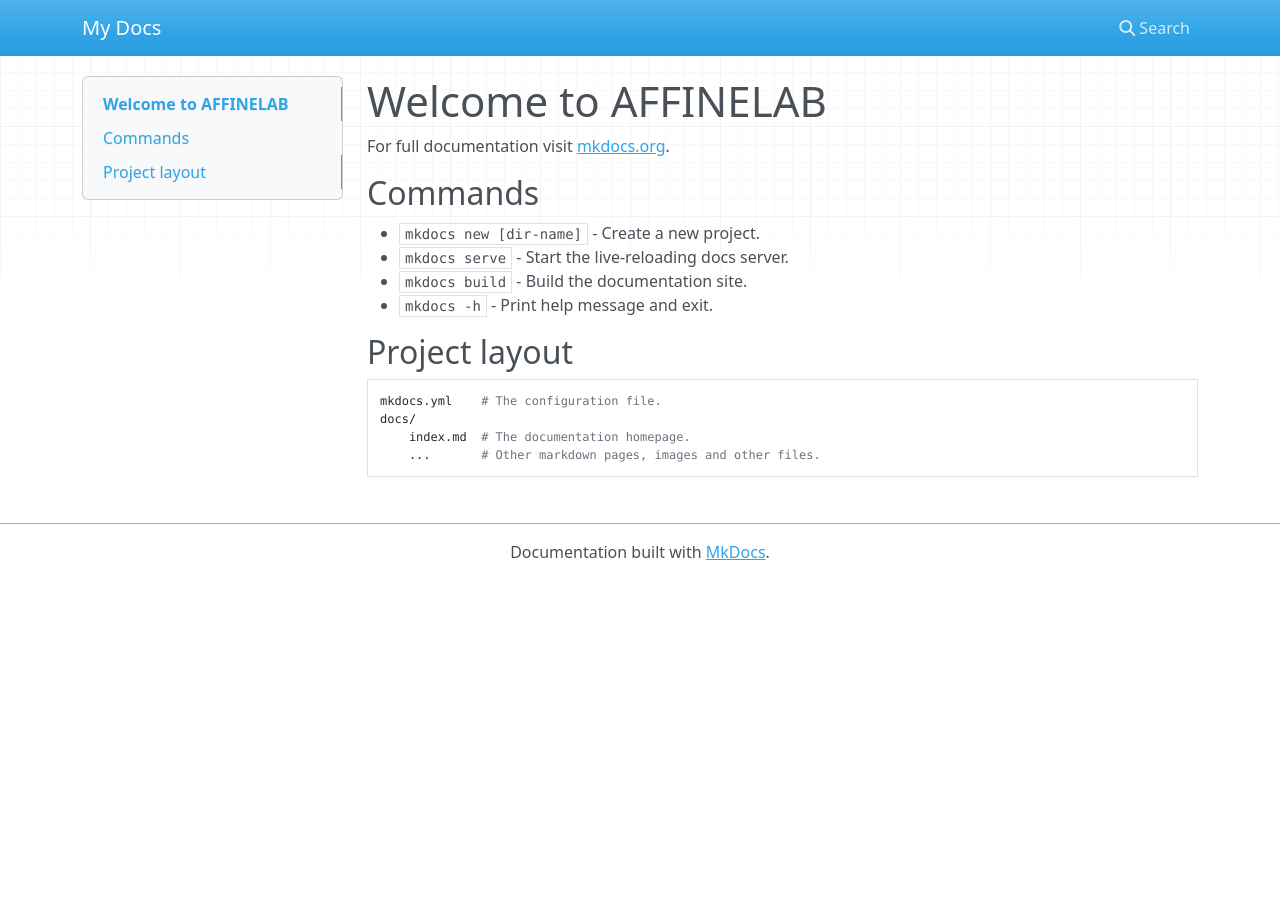
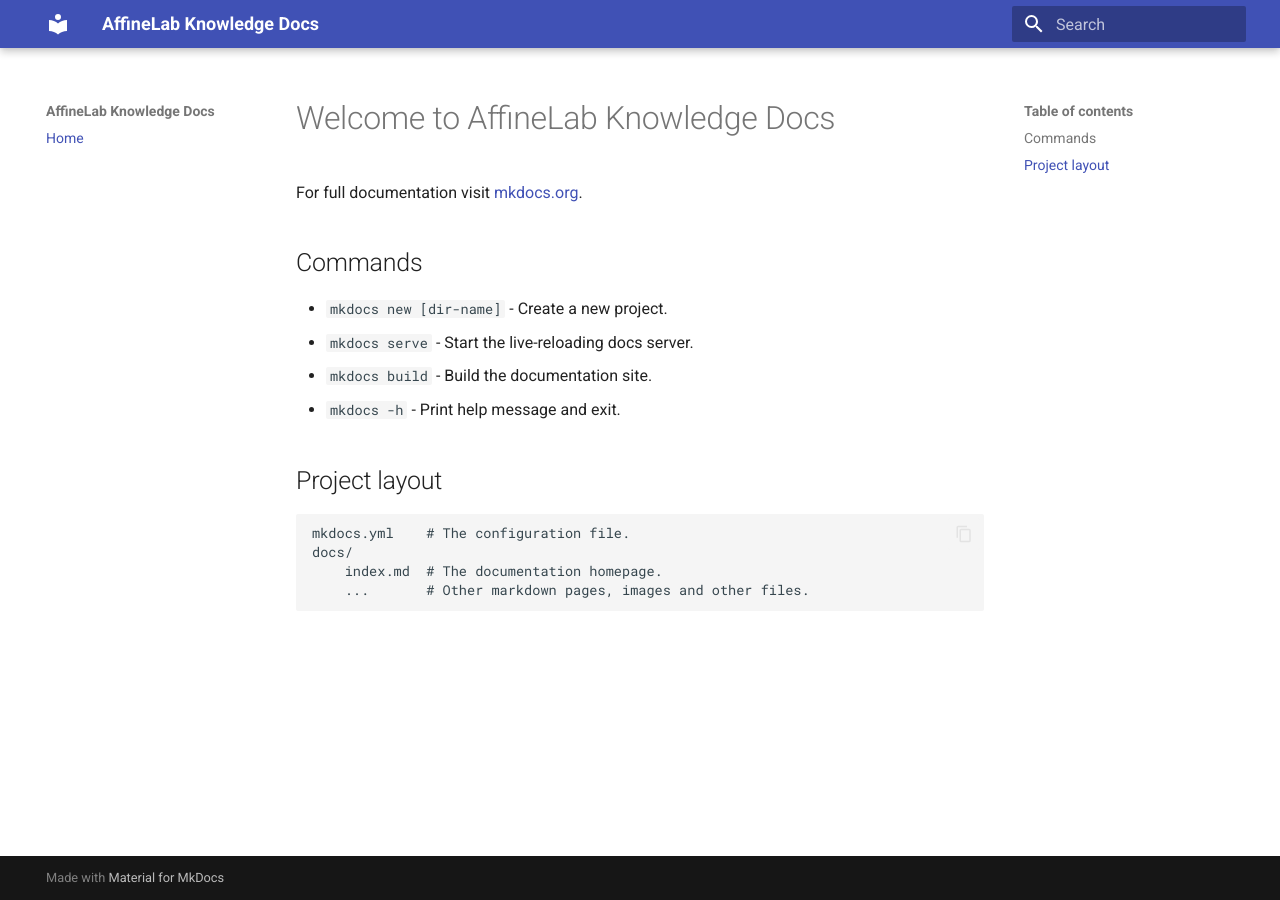
Before and after one commit to AffineLab/sere-docs, an MkDocs documentation site: the page built from docs/index.md, in a window 1280 px wide. Built offline with MkDocs 1.6.1 and Material for MkDocs 9.7.7, drawn with Linux system fonts in a browser that asks for light colours; nearby versions of some CDN libraries.

Commit message:
Update documentation structure and add .gitignore for MkDocs

```diff
--- a/docs/index.md
+++ b/docs/index.md
@@ -1,4 +1,4 @@
-# Welcome to AFFINELAB
+# Welcome to AffineLab Knowledge Docs
 
 For full documentation visit [mkdocs.org](https://www.mkdocs.org).
 
--- a/mkdocs.yml
+++ b/mkdocs.yml
@@ -1 +1,24 @@
-site_name: My Docs
+site_name: AffineLab Knowledge Docs
+site_description: A knowledge base for sharing insights on selected technical topics. Built with MkDocs.
+site_dir: site
+
+theme:
+  name: material
+  language: en
+  features:
+    - navigation.sections
+    - navigation.instant
+    - content.code.copy
+
+nav:
+  - Home: index.md
+
+plugins:
+  - search
+
+markdown_extensions:
+  - admonition
+  - attr_list
+  - def_list
+  - toc:
+      permalink: true
```
Also changed, not shown: 1 other file.
